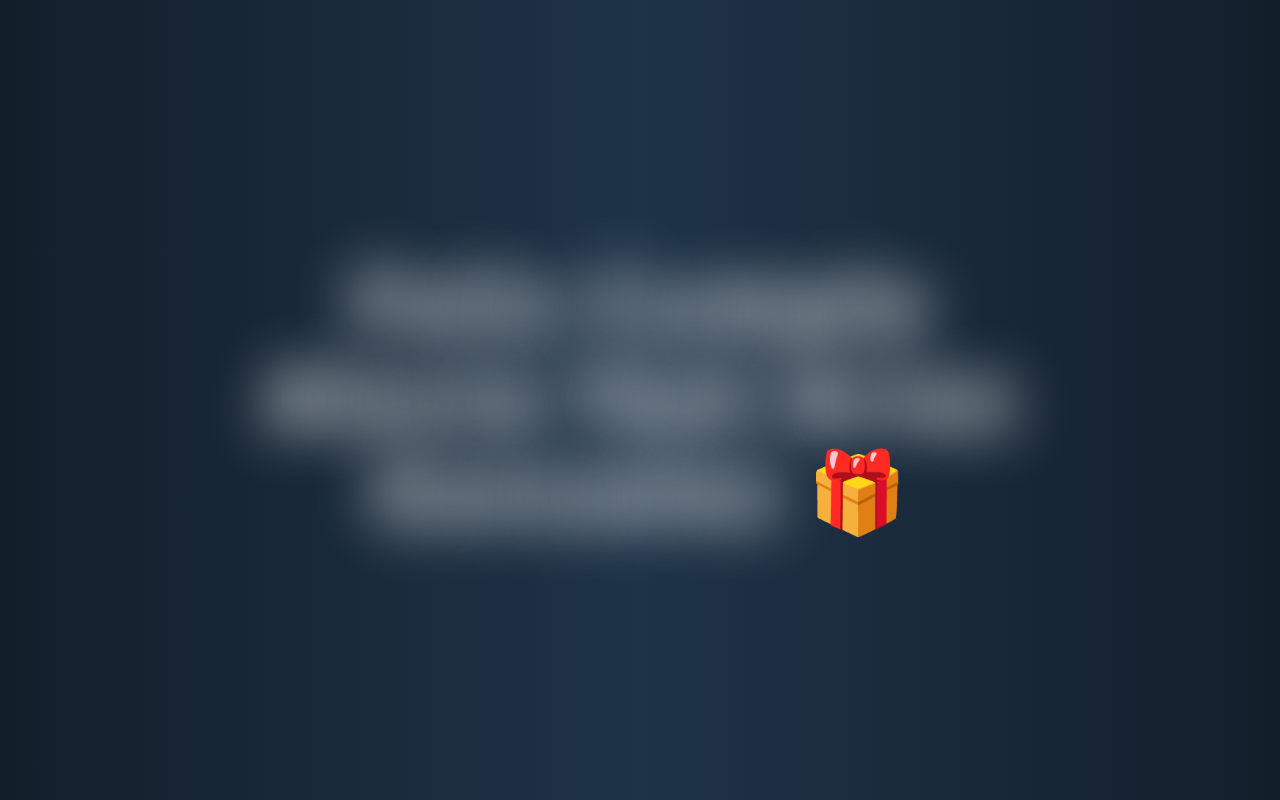
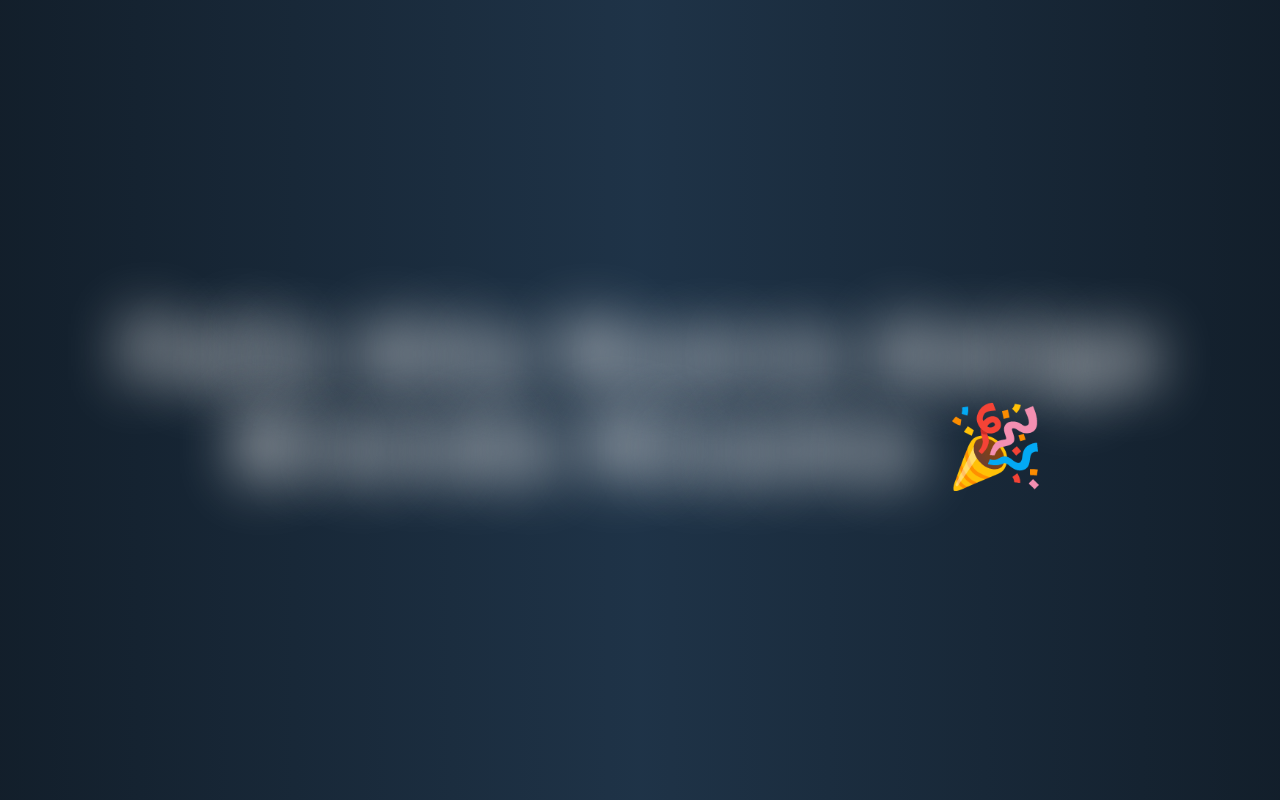
Before and after one commit to MichaelCods/cumpl, a plain HTML site: page index.html in a window 1280 px wide. Drawn offline with Linux system fonts and the light colour scheme.

Commit message:
Update index.html

```diff
--- a/index.html
+++ b/index.html
@@ -8,9 +8,9 @@
 <body>
     <body>
     <div id="box">
-<span class="txt" contenteditable spellcheck="false">Feliz Cumple</span></br>
-  <span class="txt" contenteditable spellcheck="false">Alexia Yael Arias Gonzalez</span>
-    <span class="🎁">🎁</span>
+<span class="txt" contenteditable spellcheck="false">Feliz Año Nuevo Amiga</span></br>
+  <span class="txt" contenteditable spellcheck="false">Brenda Nizama</span>
+    <span class="🎊">🎉</span>
 </div>
 </body>
 
```
